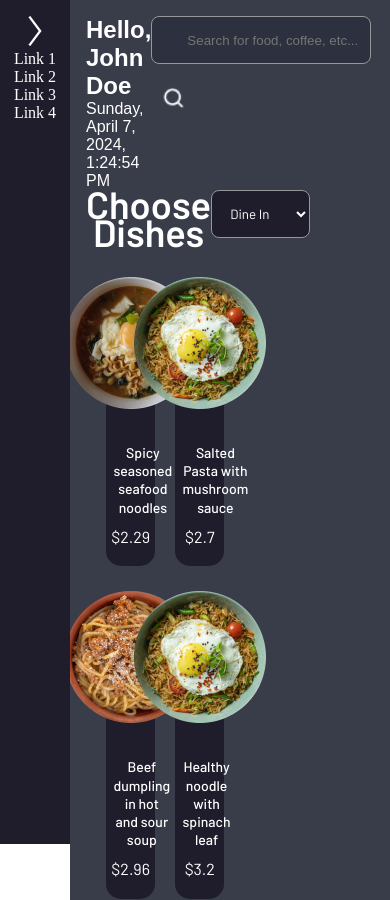
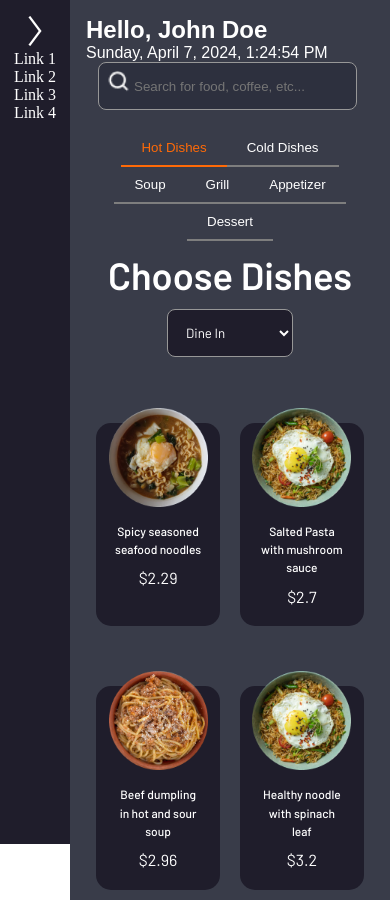
Before and after one commit to altugaltuner/food-order-altug, a React (Vite) app: page / in a window 390 px wide. Shown: the top 900 px of the page. Built offline with nearby package versions, Linux system fonts and the light colour scheme; no server answers; the database is empty; sample sign-in values are in the browser's storage.

Commit message:
Functions added, responsiveness added

```diff
--- a/src/components/DishesMenu/DishesMenu.jsx
+++ b/src/components/DishesMenu/DishesMenu.jsx
@@ -10,15 +10,15 @@ import searchlogo from "../../assets/search.png";
 function DishesMenu() {
 
     const dishes = [
-        { id: 1, name: "Spicy seasoned seafood noodles", price: 2.29, imageSrc: photo1 },
-        { id: 2, name: "Salted Pasta with mushroom sauce", price: 2.70, imageSrc: photo2 },
-        { id: 3, name: "Beef dumpling in hot and sour soup", price: 2.96, imageSrc: photo3 },
-        { id: 4, name: "Healthy noodle with spinach leaf", price: 3.20, imageSrc: photo2 },
-        { id: 5, name: "Hot spicy fried rice with omelet", price: 3.05, imageSrc: photo1 },
-        { id: 6, name: "Spicy instant noodle with special omelette", price: 5.85, imageSrc: photo3 },
-        { id: 7, name: "Garlic Butter Shrimp Pasta", price: 4.52, imageSrc: photo3 },
-        { id: 8, name: "Rosemary Citrus Roasted Chicken", price: 4.80, imageSrc: photo1 },
-        { id: 9, name: "Smoky Barbecue Beef Brisket", price: 4.10, imageSrc: photo1 },
+        { id: 1, name: "Spicy seasoned seafood noodles", price: 2.29, imageSrc: photo1, coldDish: false, soup: false },
+        { id: 2, name: "Salted Pasta with mushroom sauce", price: 2.70, imageSrc: photo2, coldDish: false, soup: true },
+        { id: 3, name: "Beef dumpling in hot and sour soup", price: 2.96, imageSrc: photo3, coldDish: true, soup: false },
+        { id: 4, name: "Healthy noodle with spinach leaf", price: 3.20, imageSrc: photo2, coldDish: false, soup: true },
+        { id: 5, name: "Hot spicy fried rice with omelet", price: 3.05, imageSrc: photo1, coldDish: false, soup: false },
+        { id: 6, name: "Spicy instant noodle with special omelette", price: 5.85, imageSrc: photo3, coldDish: false, soup: false },
+        { id: 7, name: "Garlic Butter Shrimp Pasta", price: 4.52, imageSrc: photo3, coldDish: false, soup: true },
+        { id: 8, name: "Rosemary Citrus Roasted Chicken", price: 4.80, imageSrc: photo1, coldDish: true, soup: false },
+        { id: 9, name: "Smoky Barbecue Beef Brisket", price: 4.10, imageSrc: photo1, coldDish: true, soup: true },
         // Diğer yemeklerin bilgileri...
     ];
 
@@ -46,6 +46,25 @@ function DishesMenu() {
         }) + ', ' + date.toLocaleTimeString();
     };
 
+    const [activeTab, setActiveTab] = useState('hot-dishes');
+
+    function filterDishes(dish) {
+        if (activeTab === 'hot-dishes') {
+            return !dish.coldDish || dish.coldDish; //hepsi
+        } else if (activeTab === 'cold-dishes') {
+            return dish.coldDish && !dish.soup;
+        } else if (activeTab === 'soup') {
+            return !dish.coldDish && dish.soup;
+        } else if (activeTab === 'grill') {
+            return dish.coldDish && !dish.soup;
+        } else if (activeTab === 'appetizer') {
+            return !dish.coldDish && dish.soup;
+        } else if (activeTab === 'dessert') {
+            return !dish.coldDish || dish.coldDish;
+        }
+        return true;
+    }
+
     return (<div>
 
         <div className="username-and-search-segment">
@@ -59,6 +78,18 @@ function DishesMenu() {
             </div>
         </div>
 
+        <div className="category-tabs-dishes">
+            <div className="category-tabs">
+                <button className={activeTab === 'hot-dishes' ? 'active' : ''} onClick={() => setActiveTab('hot-dishes')}>Hot Dishes</button>
+                <button className={activeTab === 'cold-dishes' ? 'active' : ''} onClick={() => setActiveTab('cold-dishes')}>Cold Dishes</button>
+                <button className={activeTab === 'soup' ? 'active' : ''} onClick={() => setActiveTab('soup')}>Soup</button>
+                <button className={activeTab === 'grill' ? 'active' : ''} onClick={() => setActiveTab('grill')}>Grill</button>
+                <button className={activeTab === 'appetizer' ? 'active' : ''} onClick={() => setActiveTab('appetizer')}>Appetizer</button>
+                <button className={activeTab === 'dessert' ? 'active' : ''} onClick={() => setActiveTab('dessert')}>Dessert</button>
+            </div>
+
+        </div>
+
         <div className="dishes-main">
             <div className="top-segment-for-dishes">
                 <h2 className="dishes-title">Choose Dishes</h2>
@@ -70,13 +101,17 @@ function DishesMenu() {
                 </select>
             </div>
             <div className="dishes-container">
-                {dishes.map(dish => (
-                    <div className="dish-card" key={dish.id}>
-                        <img className="dish-image" src={dish.imageSrc} alt={dish.name} />
-                        <h3 className="dish-name">{dish.name}</h3>
-                        <p className="dish-price">${dish.price}</p>
-                    </div>
-                ))}
+                {/* dishes.filter(filterDishes): dishes dizisindeki her bir dish öğesini filterDishes
+                fonksiyonuna gönderir. filterDishes fonksiyonu, aktif tab'a göre bir yemeğin koşulları karşılayıp karşılamadığını kontrol eder.Koşulları karşılayan (true dönen) yemekler yeni bir dizi içinde bir araya getirilir.  .map(dish => { ... }): Filtrelenmiş dizi üzerinde iterasyon yaparak, her bir dish öğesi için JSX kod bloğu oluşturur. Oluşturulan bu JSX kod blokları, kullanıcı arayüzünde ilgili yemeklerin gösterilmesini sağlar. */}
+                {
+                    dishes.filter(filterDishes).map(dish => (
+                        <div className="dish-card" key={dish.id}>
+                            <img className="dish-image" src={dish.imageSrc} alt={dish.name} />
+                            <h3 className="dish-name">{dish.name}</h3>
+                            <p className="dish-price">${dish.price}</p>
+                        </div>
+                    ))
+                }
             </div>
 
         </div>
--- a/src/components/DishesMenu/DishesMenu.scss
+++ b/src/components/DishesMenu/DishesMenu.scss
@@ -1,37 +1,29 @@
 .username-and-search-segment {
     display: flex;
-    width: 55%;
+    width: 820px;
     justify-content: space-between;
 
     .left-top-of-dishes {
 
         display: flex;
         flex-direction: column;
-
-        .username-of-hello {}
-
-        .username-of-hello-color {}
-
-        .today-date {}
     }
 
     .search-bar-of-dishes {
         width: 220px;
         height: 48px;
-
         gap: 8px;
         border-radius: 8px;
         border: 1px solid #979797;
         color: #ABBBC2;
         background-color: #2D303E;
         padding-left: 35px;
-
-
     }
 }
 
 .search-bar-container {
     position: relative;
+    height: fit-content;
 
     .search-icon-logo {
         position: absolute;
@@ -39,13 +31,14 @@
         left: 10px;
         transform: translateY(-70%);
         width: 25px;
+        z-index: 1;
     }
 }
 
 .dishes-main {
     display: flex;
     flex-direction: column;
-    width: 55%;
+    width: 820px;
 
     .top-segment-for-dishes {
         display: flex;
@@ -104,7 +97,6 @@
     text-align: center;
     /* margin-top: 20px; */
     margin-bottom: 10px;
-
 }
 
 .dish-price {
@@ -121,9 +113,100 @@
     display: flex;
     flex-direction: column;
     width: 31%;
-    justify-content: center;
+
     align-items: center;
     background-color: #1F1D2B;
     margin-bottom: 40px;
     border-radius: 15px;
 }
+
+.category-tabs-dishes {
+    display: flex;
+    flex-direction: row;
+    width: 820px;
+    padding-top: 20px;
+    padding-bottom: 20px;
+    text-align: center;
+
+    .category-tabs button {
+        background-color: #393C49;
+        color: white;
+
+        padding: 10px 20px;
+        cursor: pointer;
+        border: none;
+        border-bottom: 2px solid #7e7e7e;
+    }
+
+    .category-tabs button.active {
+        color: #ff6a07;
+        border-bottom: 2px solid #ff6a07;
+    }
+
+}
+
+
+@media screen and (max-width: 975px) {
+
+    .dishes-main {
+        width: 100%;
+    }
+
+    .username-and-search-segment {
+        width: 100%;
+    }
+}
+
+@media screen and (max-width: 760px) {
+    .category-tabs-dishes {
+        width: 100%;
+    }
+}
+
+@media screen and (max-width: 660px) {
+
+    .dish-image {
+        width: 80%;
+        position: relative;
+        top: -15px;
+    }
+
+    .dish-card {
+        width: 43%;
+    }
+
+    .username-and-search-segment {
+        display: flex;
+        justify-content: space-between;
+        flex-direction: column;
+
+        .search-bar-of-dishes {
+            width: 90%;
+            display: flex;
+            flex-wrap: wrap;
+            flex-direction: flex-end;
+            position: relative;
+            left: 12px;
+        }
+    }
+
+    .search-bar-container .search-icon-logo {
+        left: 20px;
+    }
+}
+
+@media screen and (max-width: 500px) {
+    .dish-name {
+        font-size: 12px;
+    }
+
+    .dishes-main {
+        .top-segment-for-dishes {
+            display: flex;
+            flex-direction: column;
+            gap: 20px;
+            align-items: center;
+        }
+    }
+
+}
```
